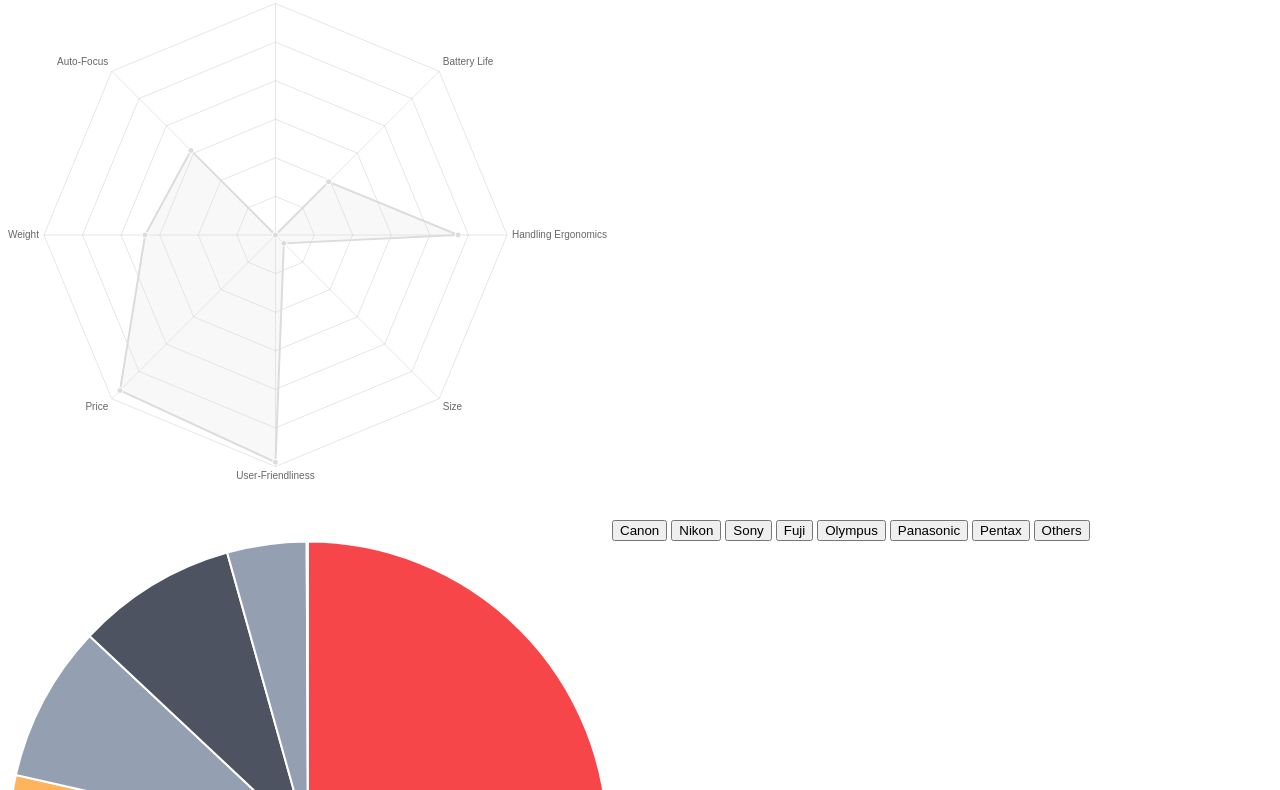
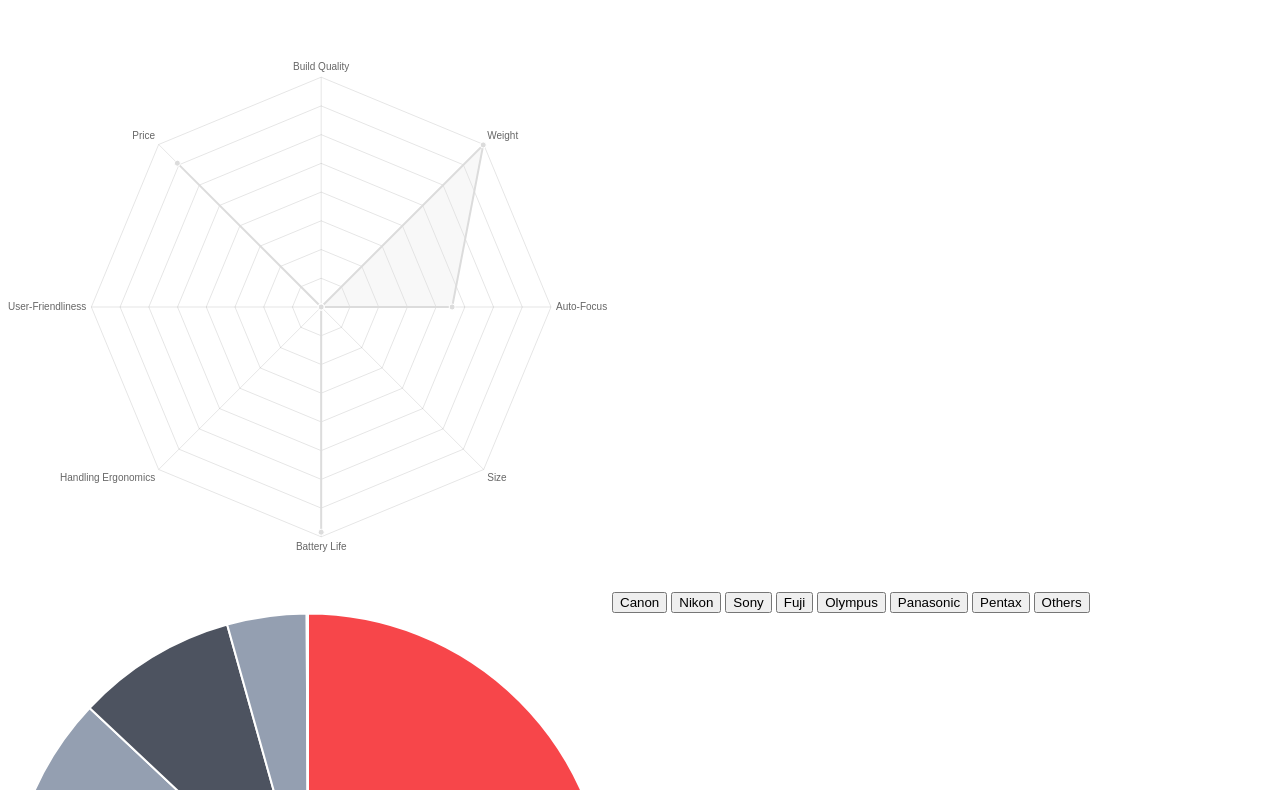
Before and after one commit to MaxKusnadi/BT2101, a plain HTML site: page index.html in a window 1280 px wide. Shown: the part 73-863 px from the top of the page. Drawn offline with Linux system fonts and the light colour scheme.

Commit message:
Normalize 0 -1

```diff
--- a/index.html
+++ b/index.html
@@ -13,6 +13,7 @@
 
   <body>
     <div>
+      <h1> Normalize</h1>
       <canvas id='chart1' width='600' height='600'></canvas>
 
       <button id='canonRadar' onclick='canonR()'>Canon</button>
--- a/main.js
+++ b/main.js
@@ -1,33 +1,33 @@
 // RADAR
 var radarData = {
 	"canon":{
-		data:[0, 9.74, 23.67,	1.53,	29.44,	28.49,	16.89,	15.5]
+		data:[0,	0.3988288874,	0.2279549719,	0,	0.3919413919,	0,	0,	0.3540296053]
 	},
 	"nikon":{
-		data:[0.11,	9.24,	25.63,	0,	30.56,	29.38,	19.11,	14.83]
+		data:[0.1951807229,	0.4580351334,	0.4287054409,	0.03778096604,	0.601953602,	0.1019371229,	0.1484145145,	0.421875]
 	},
 	"sony":{
-		data:[0, 11.47,	20.29,	7.89,	25.34,	27.33,	19.03,	9.996]
+		data:[0.1413654618,	0.5123617437,	0.1519699812,	0.3883309421,	0.2490842491,	0.01905366783,	0.1274926447,	0.1986019737]
 	},
 	"fuji":{
-		data:[0,	11.9,	17.57,	4.74,	20.82,	27.76,	17.67,	1.25]
+		data:[0.4530120482,	0.6525699414,	0.2063789869,	0.4232424677,	0.21001221	,0.1559225151,	0.2098725074,	0]
 	},
 	"olympus":{
-		data:[0,	15.97,	27.88,	10.19,	27.15,	32.79,	23.59,	14.96]
+		data:[0.983935743,	1,	1,	1,	1,	0.525563671,	0.6194834913,	0.8355263158]
 	},
 	"panasonic":{
-		data:[0,	11.06,	17.01,	9.05,	21.22,	27.52,	19.74,	7.39]
+		data:[0.1445783133,	0.500325309,	0,	0.4457197513,	0,	0.02635757383,	0.1520104609,	0.09457236842]
 	},
 	"pentax":{
-		data:[4.98,	5.73,	29.05,	0,	30.07,	32.53,	21.37,	23.74]
+		data:[1,	0.5113858165,	0.8306754221,	0.2840746055,	0.8864468864	,0.3655128612,	0.3906505394,	1]
 	},
 	"others":{
-		data:[10.23,	0,	28.41,	4.55,	37.5,	62.5,	50,	21.59]
+		data:[0.6192771084,	0,	0.3320825516,	0.02391200383,	0.7301587302,	1,	1,	0.5008223684]
 	}
 }
 
 var radar = {
-		labels: ["Build Quality", "Battery Life", "Handling Ergonomics", "Size", "User-Friendliness", "Price", "Weight", "Auto-Focus"],
+		labels: ["Build Quality", "Weight", "Auto-Focus", "Size", "Battery Life", "Handling Ergonomics",  "User-Friendliness", "Price"  ],
 		datasets: [
 			{
 				label: "Canon Dataset",
```
